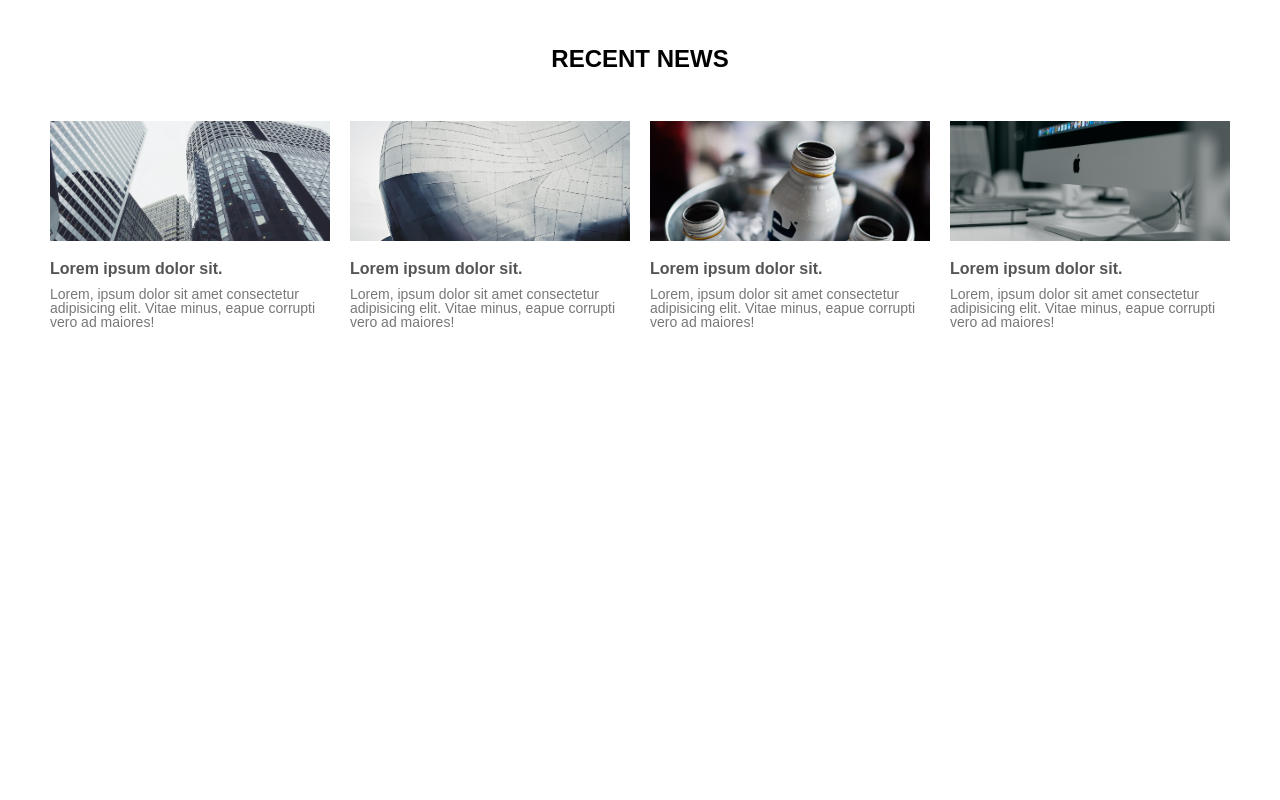
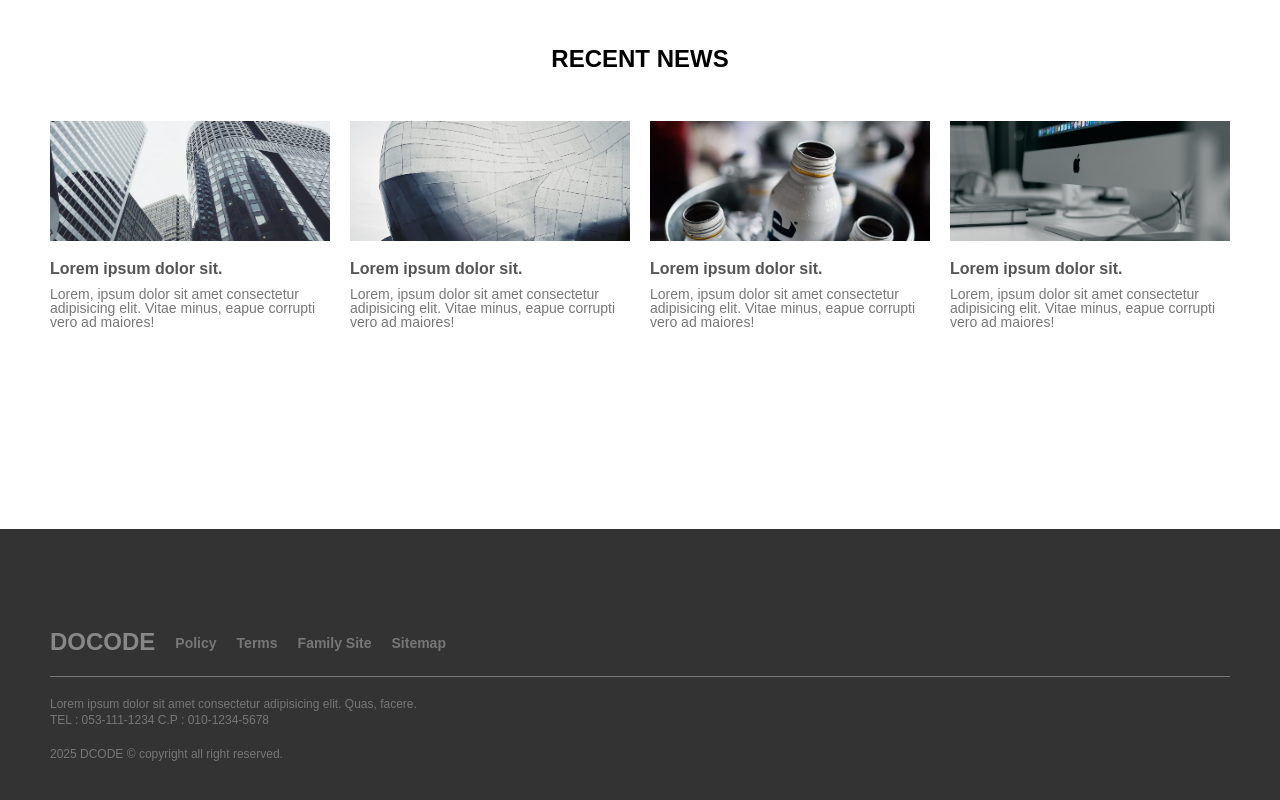
Before and after one commit to kse1215/docode, a plain HTML site: page index.html in a window 1280 px wide. Shown: the part 953-1753 px from the top of the page. Before the commit the page ends 1482 px from the top, so only its background shows below. Drawn offline with Linux system fonts and the light colour scheme.

Commit message:
하단 완성

```diff
--- a/css/main.css
+++ b/css/main.css
@@ -147,3 +147,40 @@ section > .inner > h2 {
   color: #777;
 }
 /* 하단 */
+.footer {
+  padding: 100px 0;
+  background-color: #333;
+}
+/* 하단 top */
+.upper {
+  display: flex;
+  align-items: center;
+  gap: 20px;
+  border-bottom: 1px solid #777;
+  padding-bottom: 20px;
+}
+.upper ul {
+  display: flex;
+  gap: 20px;
+}
+.upper h2 a {
+  color: #888;
+  font: bold 24px/1 "arial";
+}
+.upper ul li a {
+  color: #777;
+  font: bold 14px/1 "arial";
+}
+/* 하단 bottom */
+.lower {
+  margin-top: 20px;
+}
+.lower address {
+  font: 12px/1.3 "arial";
+  color: #777;
+  margin-bottom: 20px;
+}
+.lower p {
+  font: 12px/1 "arial";
+  color: #777;
+}
--- a/index.html
+++ b/index.html
@@ -134,7 +134,28 @@
       </section>
       <!-- 하단 -->
       <footer class="footer">
-        <div class="inner"></div>
+        <div class="inner">
+          <!-- 하단 top -->
+          <div class="upper">
+            <h2><a href="#">DOCODE</a></h2>
+            <ul>
+              <li><a href="#">Policy</a></li>
+              <li><a href="#">Terms</a></li>
+              <li><a href="#">Family Site</a></li>
+              <li><a href="#">Sitemap</a></li>
+            </ul>
+          </div>
+          <!-- 하단 bottom -->
+          <div class="lower">
+            <!-- address 주소를 적는 태그 -->
+            <address>
+              Lorem ipsum dolor sit amet consectetur adipisicing elit. Quas,
+              facere.<br />
+              TEL : 053-111-1234 C.P : 010-1234-5678
+            </address>
+            <p>2025 DCODE &copy; copyright all right reserved.</p>
+          </div>
+        </div>
       </footer>
     </div>
   </body>
```
